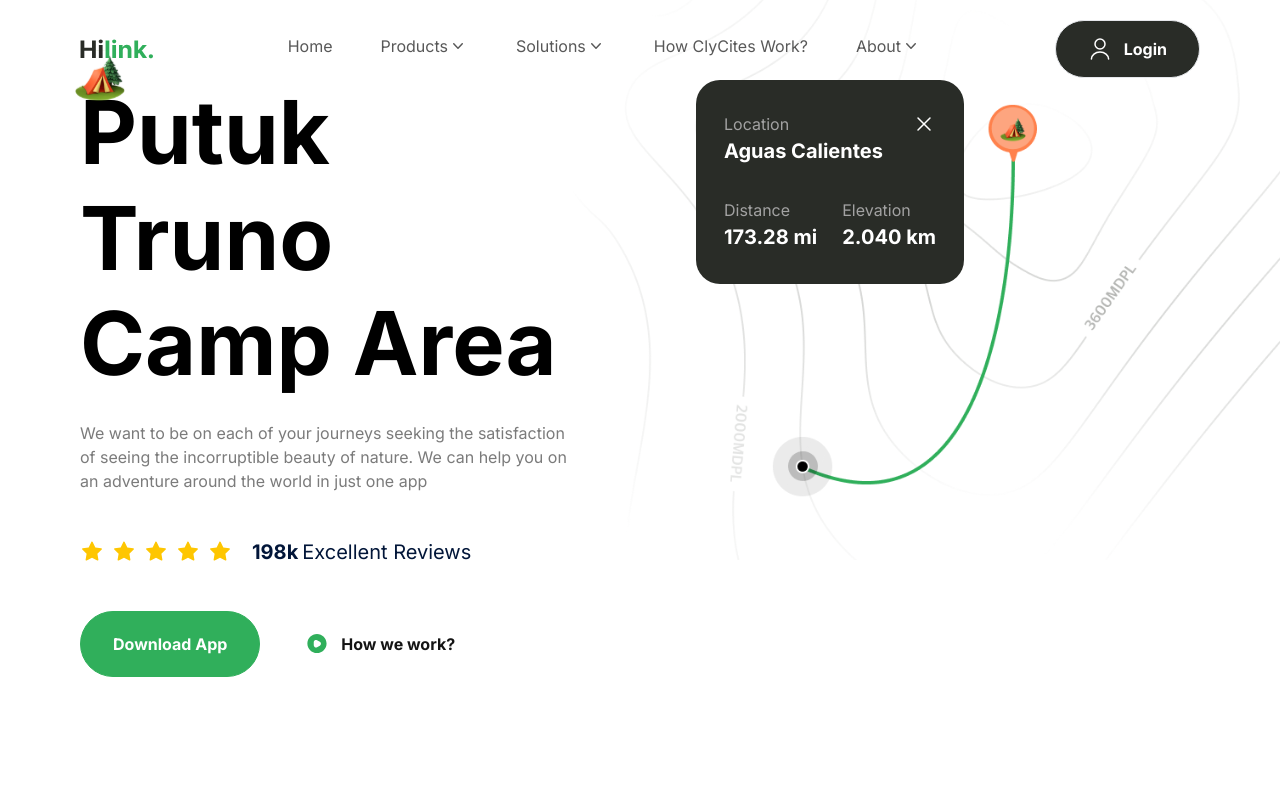
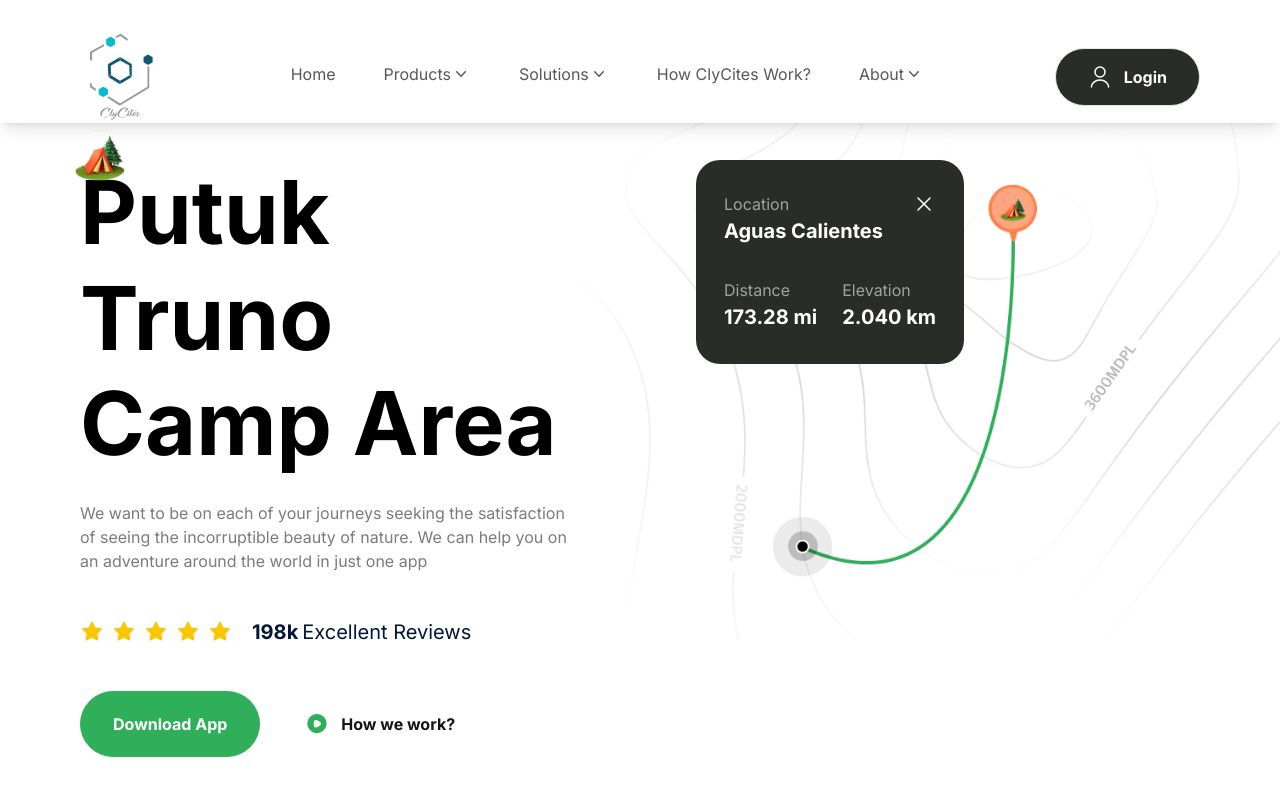
Before and after one commit to ClyCites/ClyCites, a Next.js app: page / in a window 1280 px wide. Shown: the top 800 px of the page. Built offline with nearby package versions, Linux system fonts and the light colour scheme.

Commit message:
header Design

```diff
--- a/app/layout.tsx
+++ b/app/layout.tsx
@@ -18,7 +18,7 @@ export default function RootLayout({
     <html lang="en">
       <body>
         <Navbar />
-        <main className="relative overflow-hidden">
+        <main className="relative overflow-hidden mt-20">
           {children}
         </main>
         <Footer />
--- a/components/Navbar.tsx
+++ b/components/Navbar.tsx
@@ -58,9 +58,10 @@ export const NAV_LINKS = [
 
 const Navbar = () => {
   return (
-    <nav className="flexBetween max-container padding-container fixed top-0 left-0 w-full z-30 py-5">
+
+    <nav className="flexBetween max-container padding-container fixed top-8 left-0 w-full z-20 py-1` bg-white border-b-2 border-white shadow-lg">
       <Link href="/">
-        <Image src="/hilink-logo.svg" alt="logo" width={74} height={29} />
+        <Image src="/images/logo.jpeg" alt="logo" width={80} height={29} className="rounded-full"/>
       </Link>
       <ul className="hidden h-full gap-12 lg:flex">
         {NAV_LINKS.map((link) => (
```
Also changed, not shown: public/images/log.jpeg (added), public/images/logo.jpeg (added).
